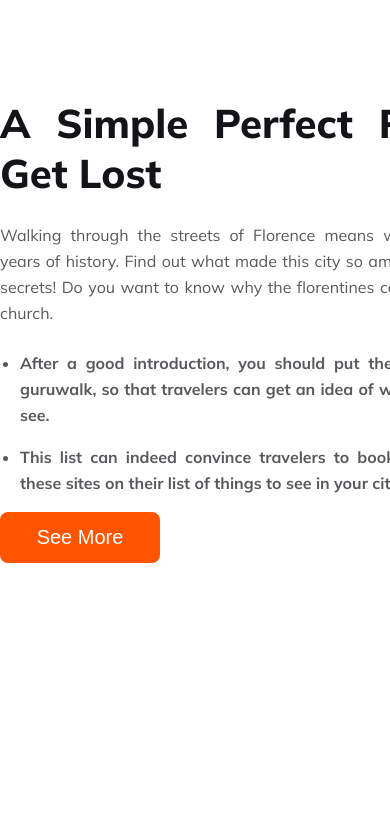
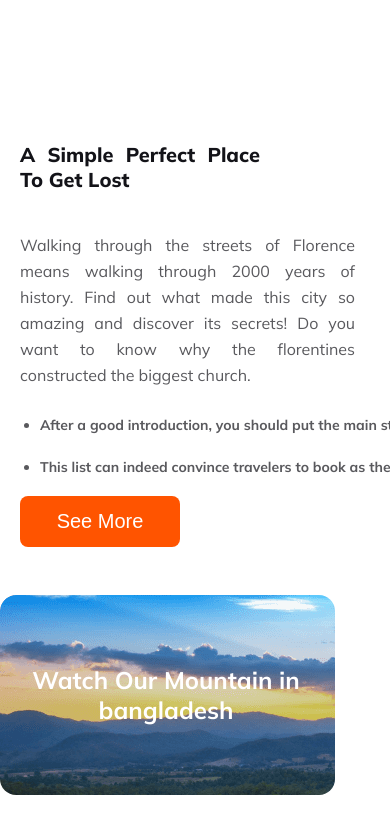
Before and after one commit to Ajjaj-Ahmed/Ajjaj-Assignment-two, a plain HTML site: page index.html in a window 390 px wide. Shown: the part 3080-3914 px from the top of the page. Before the commit the page ends 3743 px from the top, so only its background shows below. Drawn offline with Linux system fonts and the light colour scheme.

Commit message:
Complete place section

```diff
--- a/style/responsive.css
+++ b/style/responsive.css
@@ -101,5 +101,30 @@ gap:16px;
 .best-price{
   margin-top: 16px;
 }
-
+/* Place section */
+.place-section{
+  flex-direction: column;
 }
+.place-section .place-column {
+  width: 90%;
+  margin: 20px 20px 0px 20px;
+}
+.place-column-title{
+  width: 240px;
+  font-size: 20px;
+  margin-top: 24px;
+  margin-bottom: 16px;
+}
+.place-details{
+  width: 335px;
+}
+.place-section .program-detais-list{
+  font-size: 14px;
+}
+.place-gallary{
+  width: 335px;
+}
+.place-gallary-title{
+  margin: 70px 28px;
+}
+}
```
